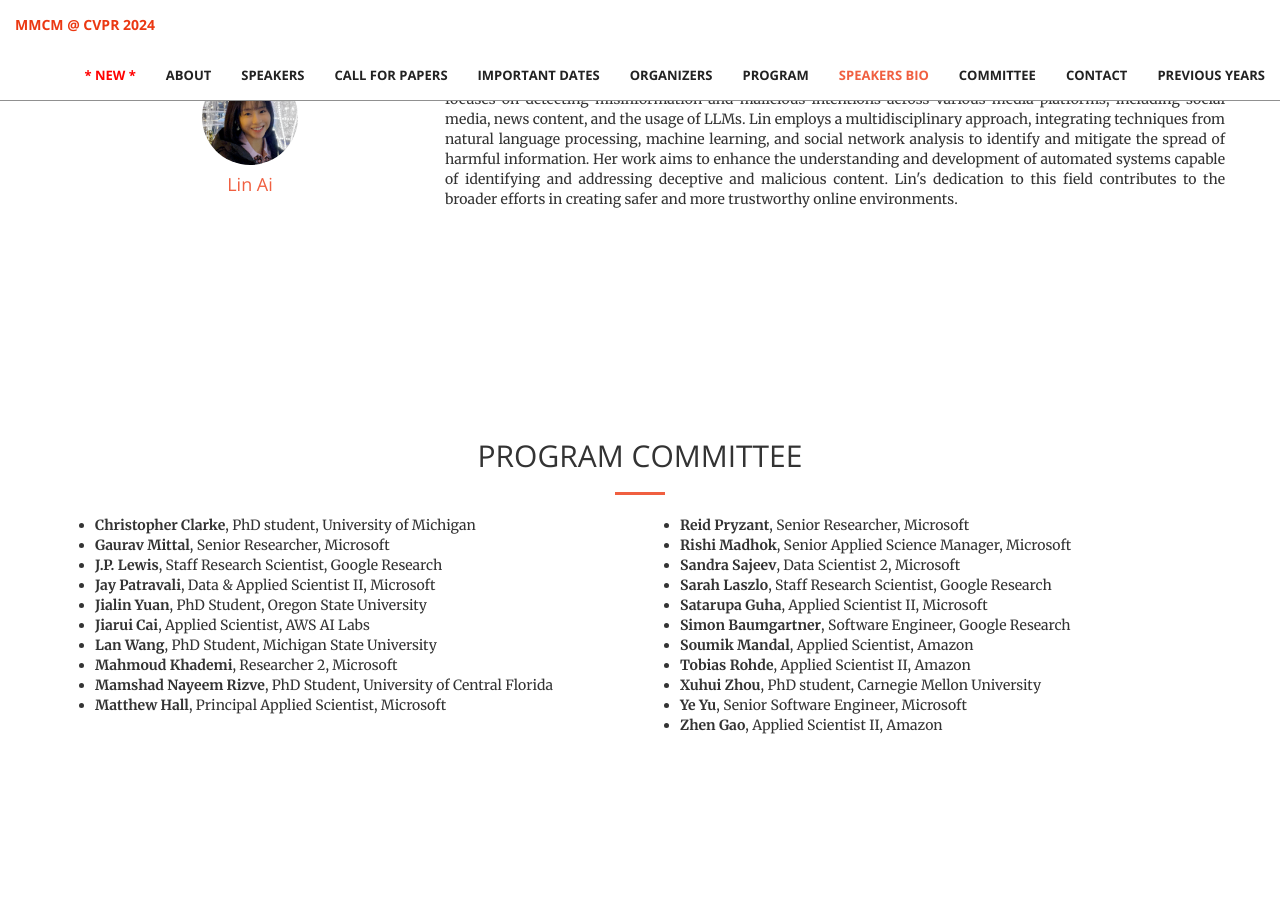
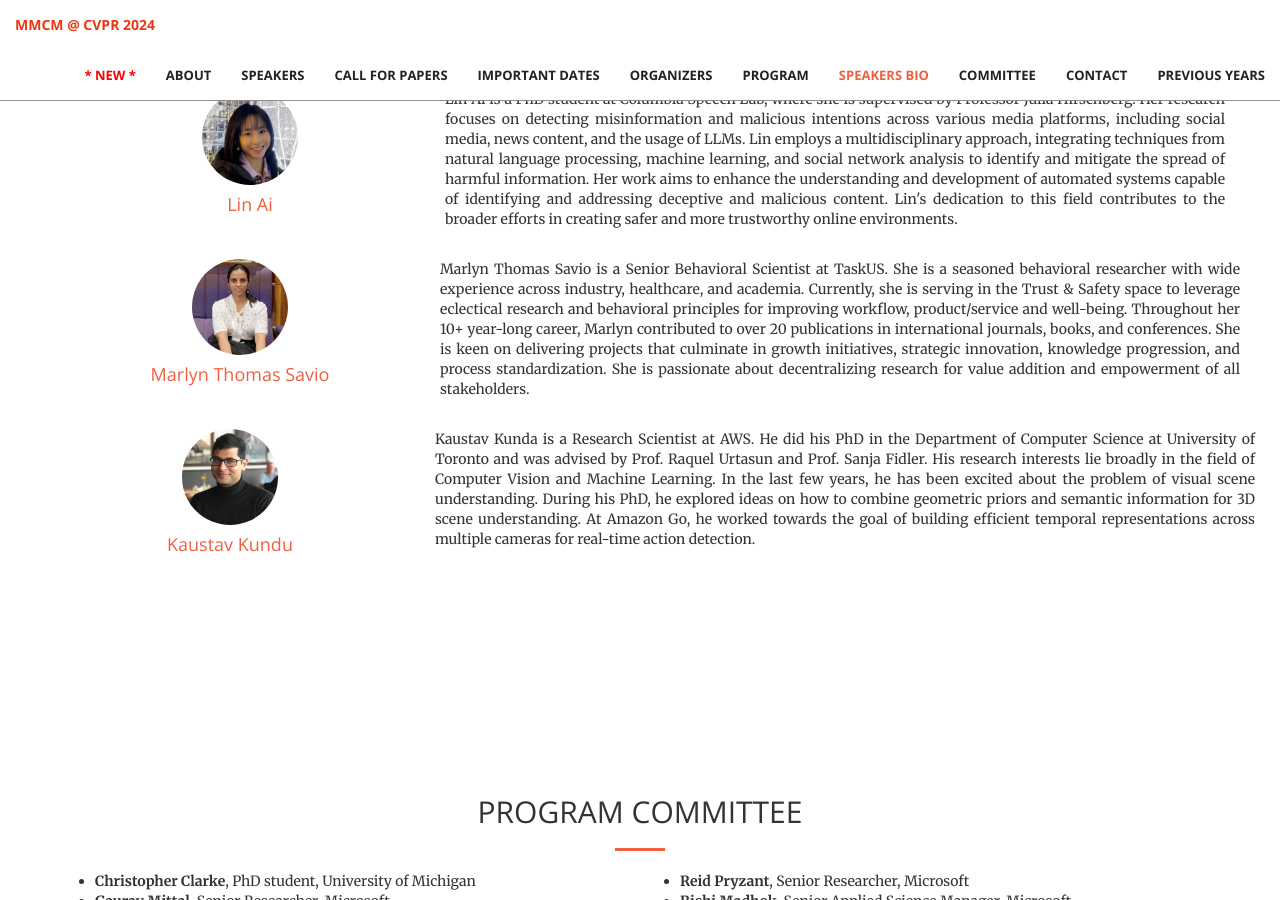
Before and after one commit to multimodal-content-moderation/multimodal-content-moderation.github.io, a Jekyll site: the page built from index.html, in a window 1280 px wide and 900 px high, scrolled down 8709 px. Built offline with Jekyll 4.4.1, drawn with Linux system fonts in a browser that asks for light colours; some of the changed text lies outside the part shown.

Commit message:
update speakers

```diff
--- a/_includes/bio.html
+++ b/_includes/bio.html
@@ -126,6 +126,33 @@
                 Lin Ai is a PhD student at Columbia Speech Lab, where she is supervised by Professor Julia Hirschberg. Her research focuses on detecting misinformation and malicious intentions across various media platforms, including social media, news content, and the usage of LLMs. Lin employs a multidisciplinary approach, integrating techniques from natural language processing, machine learning, and social network analysis to identify and mitigate the spread of harmful information. Her work aims to enhance the understanding and development of automated systems capable of identifying and addressing deceptive and malicious content. Lin's dedication to this field contributes to the broader efforts in creating safer and more trustworthy online environments.
         </div>
 
+        <div class="row no-gutter">
+
+            <div class="col-md-4 text-center" id="S9_dp" style="margin-bottom: 30px">
+                <a href="https://www.linkedin.com/in/marlyn-thomas-savio-phd-cpsychol/" target="_blank">
+                    <img src="img/portfolio/marlyn.jpeg" style="border-radius: 50%;" alt=""
+                         width="96">
+                    <h4>Marlyn Thomas Savio</h4>
+                </a>
+            </div>
+
+            <div class="col-md-8" id="S9_info" style="margin-bottom: 30px; text-align: justify">
+                Marlyn Thomas Savio is a Senior Behavioral Scientist at TaskUS. She is a seasoned behavioral researcher with wide experience across industry, healthcare, and academia. Currently, she is serving in the Trust & Safety space to leverage eclectical research and behavioral principles for improving workflow, product/service and well-being. Throughout her 10+ year-long career, Marlyn contributed to over 20 publications in international journals, books, and conferences. She is keen on delivering projects that culminate in growth initiatives, strategic innovation, knowledge progression, and process standardization. She is passionate about decentralizing research for value addition and empowerment of all stakeholders.
+        </div>
+
+        <div class="row no-gutter">
+
+            <div class="col-md-4 text-center" id="S10_dp" style="margin-bottom: 30px">
+                <a href="https://kkundu10.github.io/" target="_blank">
+                    <img src="img/portfolio/kaustav.jpeg" style="border-radius: 50%;" alt=""
+                         width="96">
+                    <h4>Kaustav Kundu</h4>
+                </a>
+            </div>
+
+            <div class="col-md-8" id="S10_info" style="margin-bottom: 30px; text-align: justify">
+                Kaustav Kunda is a Research Scientist at AWS. He did his PhD in the Department of Computer Science at University of Toronto and was advised by Prof. Raquel Urtasun and Prof. Sanja Fidler. His research interests lie broadly in the field of Computer Vision and Machine Learning. In the last few years, he has been excited about the problem of visual scene understanding. During his PhD, he explored ideas on how to combine geometric priors and semantic information for 3D scene understanding. At Amazon Go, he worked towards the goal of building efficient temporal representations across multiple cameras for real-time action detection.
+        </div>
     </div>
 
 
--- a/_includes/speakers.html
+++ b/_includes/speakers.html
@@ -65,7 +65,7 @@
                 Principal Researcher <br>Information Technologies Institute, Greece
             </div>
 
-            <div class="col-md-6 text-center" id="S7" style="margin-bottom: 30px">
+            <div class="col-md-3 text-center" id="S7" style="margin-bottom: 30px">
                 <a href="https://ml-research.github.io/people/mbrack/" target="_blank">
                     <img src="img/portfolio/manuel.jpeg" style="border-radius: 50%;" alt=""
                          width="128">
@@ -74,7 +74,7 @@
                 TU Darmstadt
             </div>
 
-            <div class="col-md-6 text-center" id="S8" style="margin-bottom: 30px">
+            <div class="col-md-3 text-center" id="S8" style="margin-bottom: 30px">
                 <a href="https://www.linkedin.com/in/lin-ai/" target="_blank">
                     <img src="img/portfolio/lin.jpeg" style="border-radius: 50%;" alt=""
                          width="128">
@@ -82,6 +82,25 @@
                 </a>
                 Columbia University
             </div>
+
+
+            <div class="col-md-3 text-center" id="S9" style="margin-bottom: 30px">
+                <a href="https://www.linkedin.com/in/marlyn-thomas-savio-phd-cpsychol/" target="_blank">
+                    <img src="img/portfolio/marlyn.jpeg" style="border-radius: 50%;" alt=""
+                         width="128">
+                    <h3>Marlyn Thomas Savio</h3>
+                </a>
+                Senior Behavioral Scientist <br> TaskUs
+            </div>
+
+            <div class="col-md-3 text-center" id="S10" style="margin-bottom: 30px">
+                <a href="https://kkundu10.github.io/" target="_blank">
+                    <img src="img/portfolio/kaustav.jpeg" style="border-radius: 50%;" alt=""
+                         width="128">
+                    <h3>Kaustav Kundu</h3>
+                </a>
+                Research Scientist <br> AWS
+            </div>
         </div>
     </div>
 </section>
```
Also changed, not shown: img/portfolio/kaustav.jpeg (added), img/portfolio/marlyn.jpeg (added).
